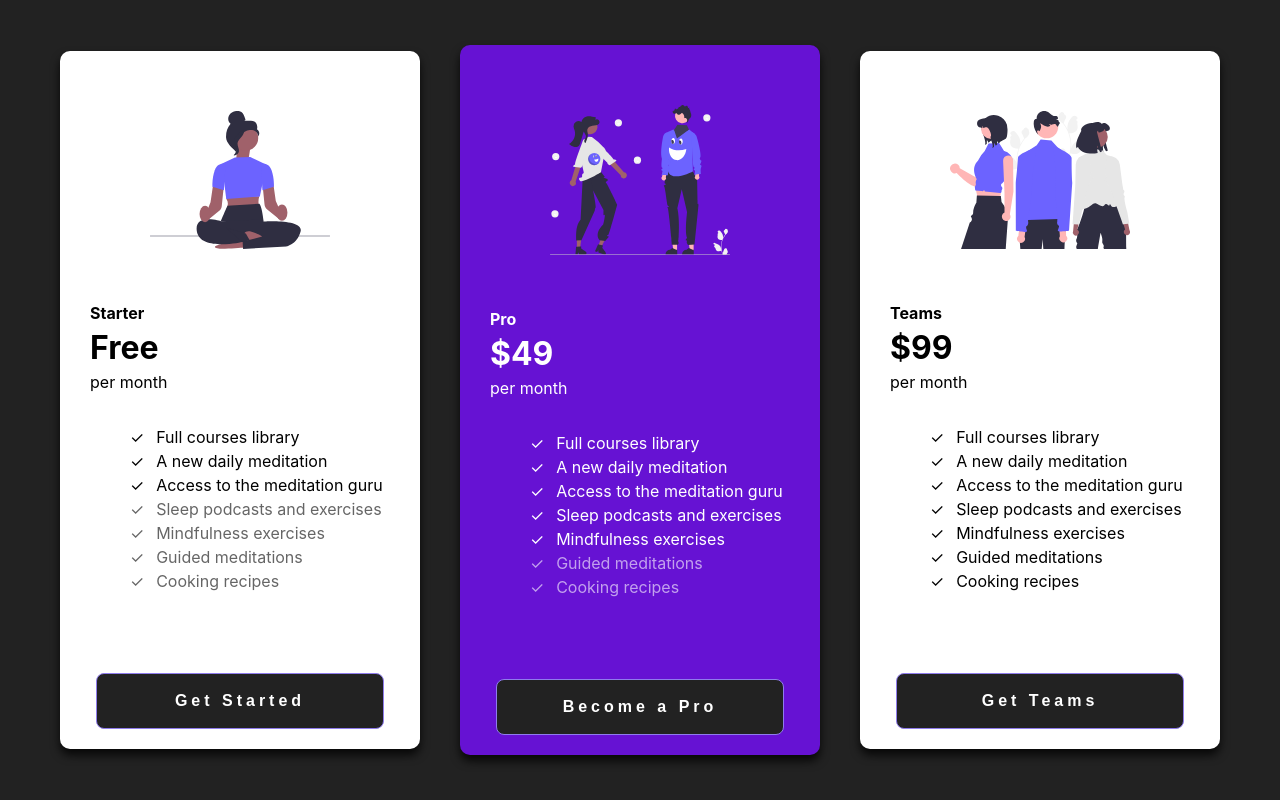
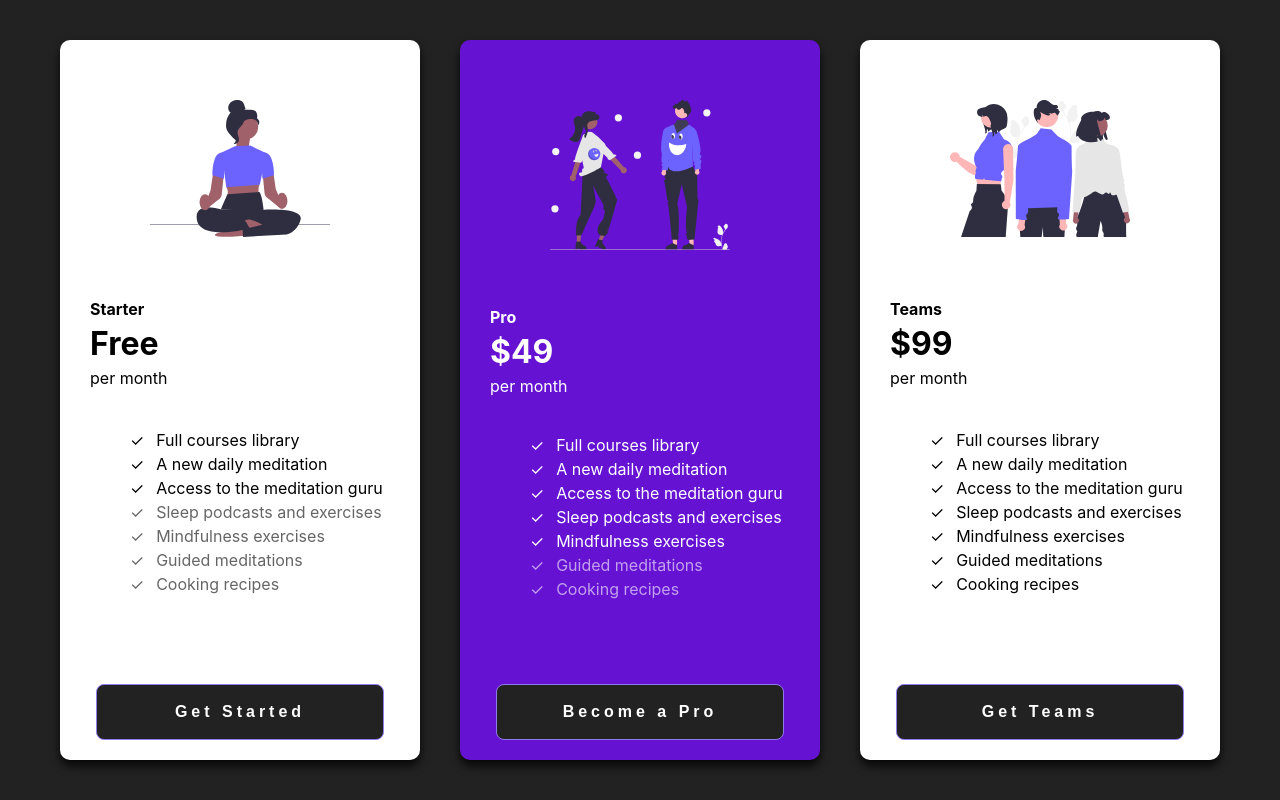
Before and after one commit to marielleia/price-plans, a React (Create React App) app: page / in a window 1280 px wide. Built offline with nearby package versions, Linux system fonts and the light colour scheme; the HTML template or start-up script is replaced by a standard one.

Commit message:
styled cards and buttons

```diff
--- a/src/styles/card.css
+++ b/src/styles/card.css
@@ -1,7 +1,7 @@
 .card {
     width: 360px;
-    min-height: 85vh;
-    max-height: 90vh;
+    min-height: 90vh;
+    max-height: 95vh;
     border-radius: 10px;
     display: flex;
     flex-direction: column;
```
